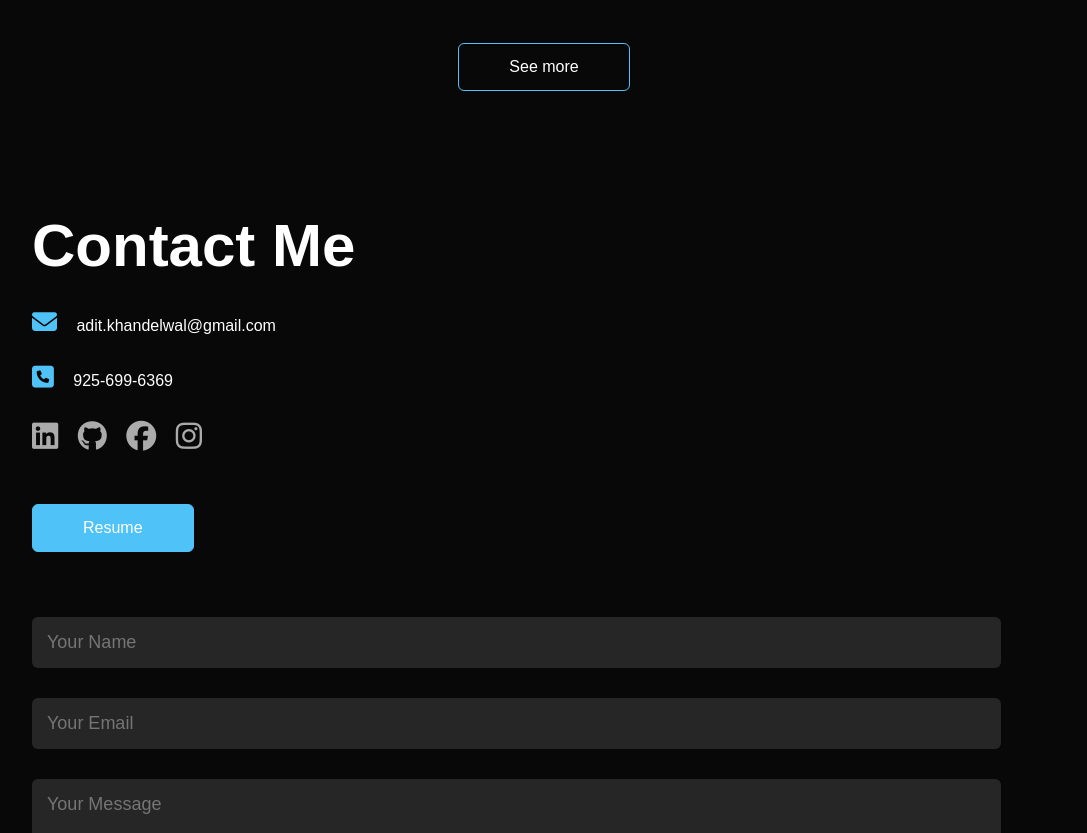
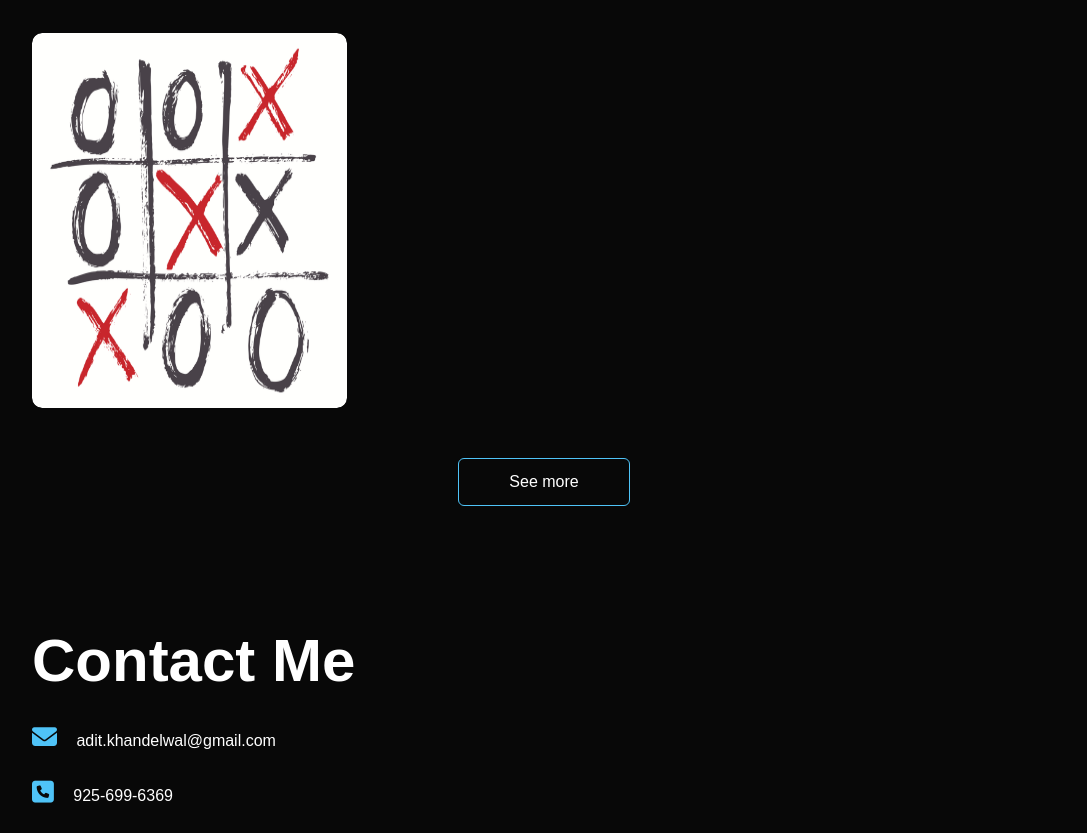
Before and after one commit to AditKhandelwal/personal-website, a plain HTML site: page index.html in a window 1280 px wide. Shown: the part 2299-3132 px from the top of the page, without its empty margins (96-1183 px from the left). Drawn offline with Linux system fonts and the light colour scheme.

Commit message:
Added tictactoe to projects list

```diff
--- a/index.html
+++ b/index.html
@@ -134,6 +134,14 @@
             <a href="https://github.com/AditKhandelwal/Discord-Bot-Asuna-Bot-" target="_blank"><i class="fa-solid fa-arrow-up-right-from-square"></i></a>
           </div>
         </div>
+         <div class="work">
+          <img src="images/tictactoe.png">
+          <div class="layer">
+            <h3>TicTacToe AI</h3>
+            <p>Used graph Data Structure to create an unbeatable tic-tac-toe AI in a text-based format</p>
+            <a href="https://github.com/AditKhandelwal/Unbeatable-TicTacToe-AI" target="_blank"><i class="fa-solid fa-arrow-up-right-from-square"></i></a>
+          </div>
+        </div>
       </div>
       <a href="https://github.com/AditKhandelwal" target="_blank" class="btn">See more</a>
     </div>
```
